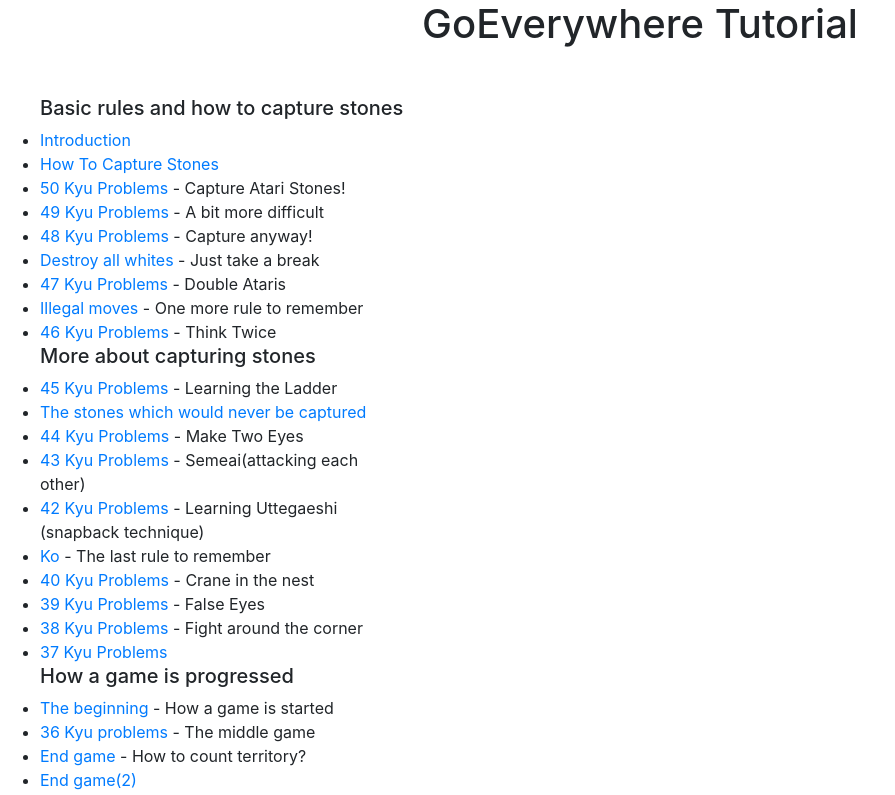
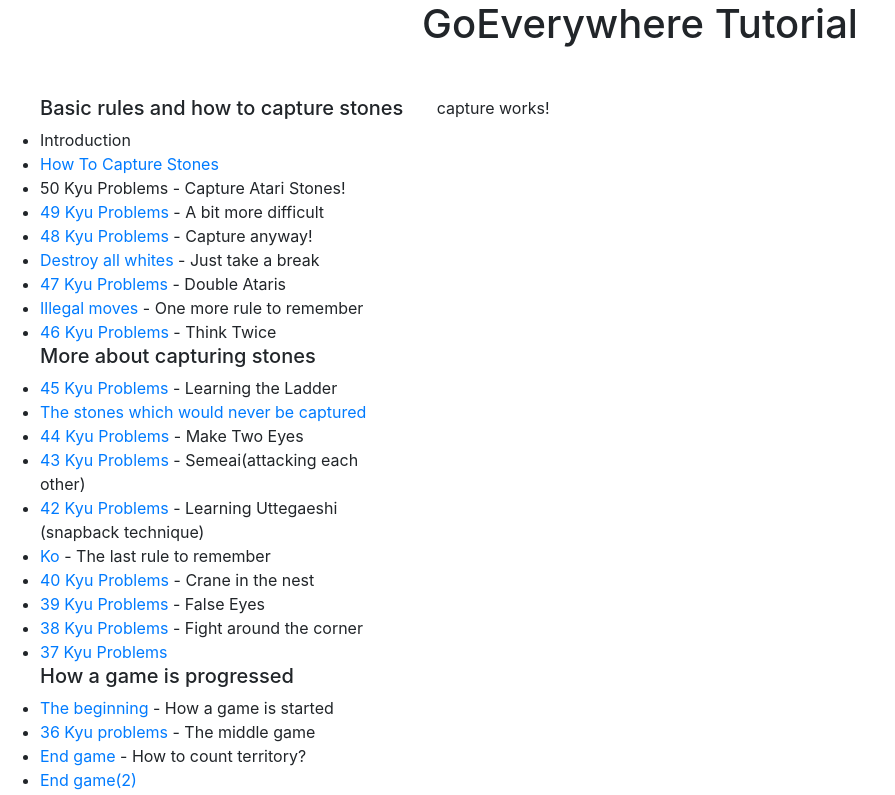
Before and after one commit to avionipevaju/GoEverywhere-Tutorial, an Angular app: page /capture in a window 1280 px wide. Before the commit this address led to /. Shown: the top 795 px of the page, without its empty margins (0-895 px from the left). Built offline with nearby package versions, Linux system fonts and the light colour scheme.

Commit message:
Added capture component Added routing

```diff
--- /dev/null
+++ b/src/app/capture/capture.component.html
@@ -0,0 +1,3 @@
+<p>
+  capture works!
+</p>
--- /dev/null
+++ b/src/app/capture/capture.component.ts
@@ -0,0 +1,15 @@
+import { Component, OnInit } from '@angular/core';
+
+@Component({
+  selector: 'app-capture',
+  templateUrl: './capture.component.html',
+  styleUrls: ['./capture.component.css']
+})
+export class CaptureComponent implements OnInit {
+
+  constructor() { }
+
+  ngOnInit() {
+  }
+
+}
--- a/src/app/content/content.component.html
+++ b/src/app/content/content.component.html
@@ -1,11 +1,11 @@
 <ul class="text-left" id="list">
   <h5>Basic rules and how to capture stones</h5>
   <li>
-    <a href="">Introduction</a>
+    <a [routerLink]="" (click)='change("")'>Introduction</a>
   <li>
     <a href="">How To Capture Stones</a>
   <li>
-    <a href="">50 Kyu Problems</a>
+    <a [routerLink]="" (click)='change("capture")' >50 Kyu Problems</a>
     - Capture Atari Stones!
   <li>
     <a href="">49 Kyu Problems</a>
--- a/src/app/content/content.component.ts
+++ b/src/app/content/content.component.ts
@@ -1,4 +1,5 @@
 import { Component, OnInit } from '@angular/core';
+import {Router} from '@angular/router';
 
 @Component({
   selector: 'app-content',
@@ -7,9 +8,12 @@
 })
 export class ContentComponent implements OnInit {
 
-  constructor() { }
+  constructor(private router: Router) { }
 
-  ngOnInit() {
+  ngOnInit() {}
+
+  change(path) {
+    this.router.navigate([path]);
   }
 
-}
+  }
```
Also changed, not shown: src/app/app.module.ts (+5 -2 lines), src/app/capture/capture.component.css (added), 1 other file (tests, documents, lock files or other folders).
